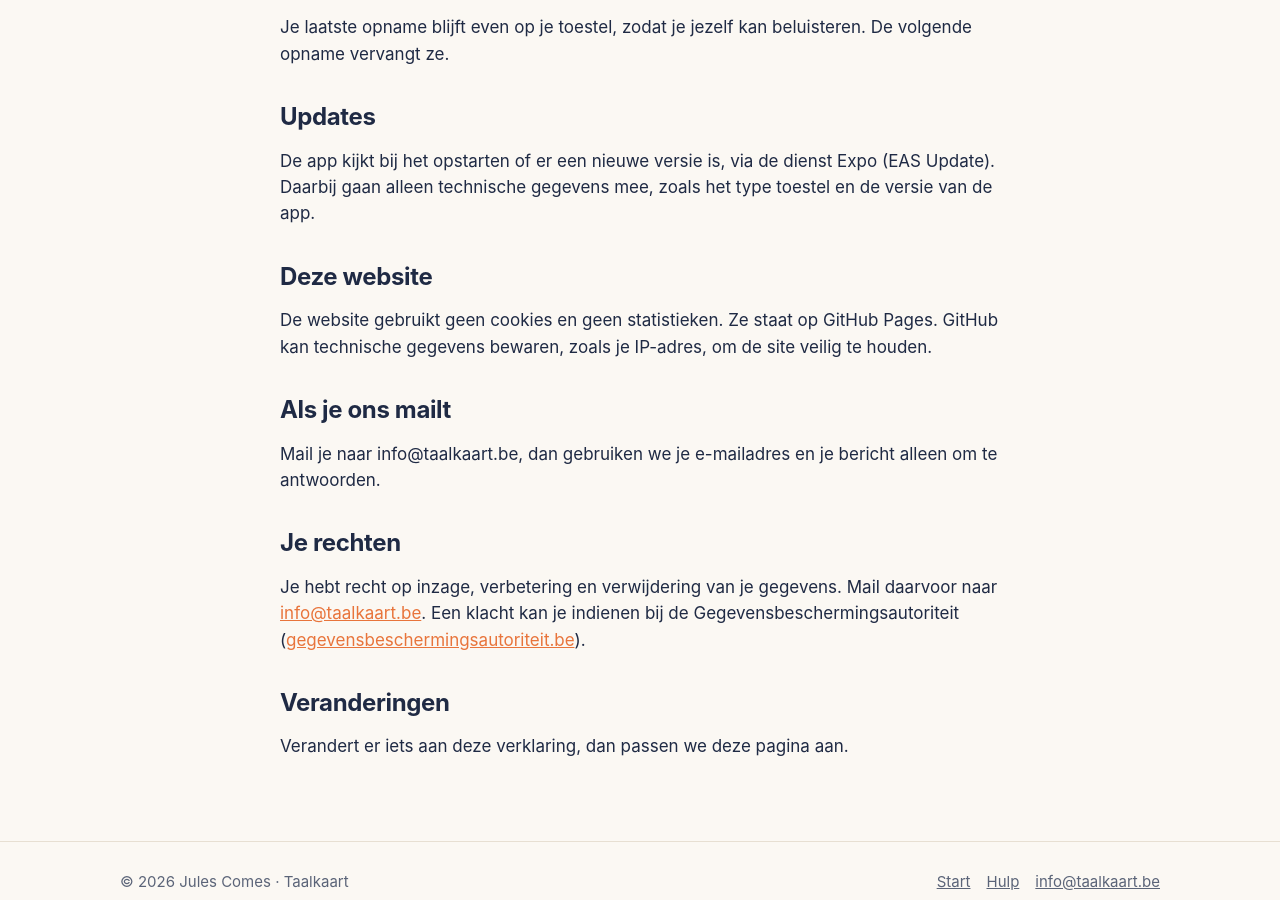
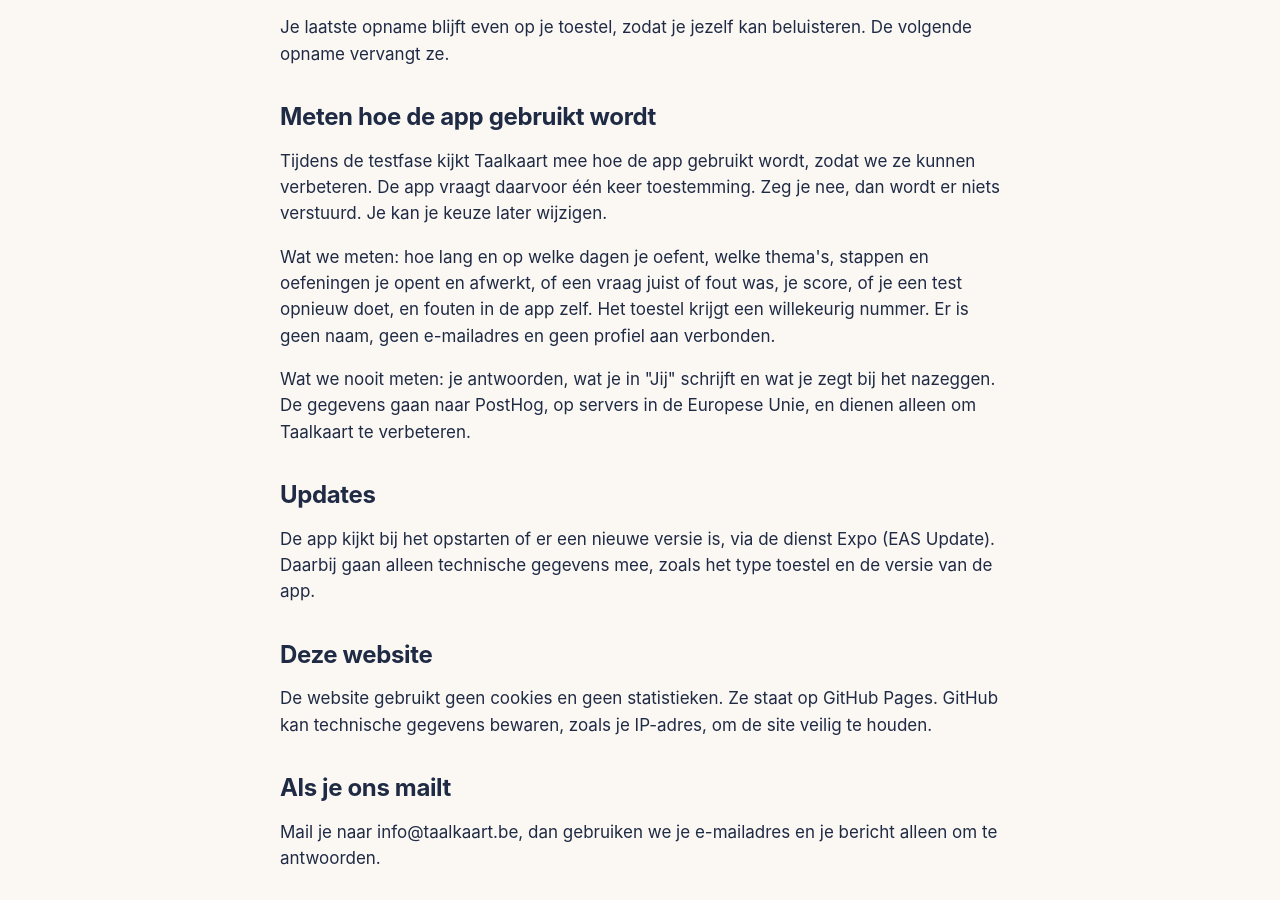
Before and after one commit to comesjules-ui/taalkaart-website, a plain HTML site: page privacy.html in a window 1280 px wide. Shown: the part 800-1700 px from the top of the page. Drawn offline with Linux system fonts and the light colour scheme.

Commit message:
Privacy: alinea over meten in de app
Co-Authored-By: Claude Sonnet 5.5 <noreply@anthropic.com>
Claude-Session: https://claude.ai/code/session_01Bte1npq7GZy7uxA7oCcsqH

```diff
--- a/privacy.html
+++ b/privacy.html
@@ -43,6 +43,11 @@
   <p>Bij het nazeggen gebruikt de app de microfoon, alleen als je op de knop tikt. Je zin gaat naar de spraakherkenning van je toestel: van Apple op iPhone en iPad, van Google op Android. Daarvoor heb je internet nodig. Wij krijgen je stem niet.</p>
   <p>Je laatste opname blijft even op je toestel, zodat je jezelf kan beluisteren. De volgende opname vervangt ze.</p>
 
+  <h2>Meten hoe de app gebruikt wordt</h2>
+  <p>Tijdens de testfase kijkt Taalkaart mee hoe de app gebruikt wordt, zodat we ze kunnen verbeteren. De app vraagt daarvoor één keer toestemming. Zeg je nee, dan wordt er niets verstuurd. Je kan je keuze later wijzigen.</p>
+  <p>Wat we meten: hoe lang en op welke dagen je oefent, welke thema's, stappen en oefeningen je opent en afwerkt, of een vraag juist of fout was, je score, of je een test opnieuw doet, en fouten in de app zelf. Het toestel krijgt een willekeurig nummer. Er is geen naam, geen e-mailadres en geen profiel aan verbonden.</p>
+  <p>Wat we nooit meten: je antwoorden, wat je in "Jij" schrijft en wat je zegt bij het nazeggen. De gegevens gaan naar PostHog, op servers in de Europese Unie, en dienen alleen om Taalkaart te verbeteren.</p>
+
   <h2>Updates</h2>
   <p>De app kijkt bij het opstarten of er een nieuwe versie is, via de dienst Expo (EAS Update). Daarbij gaan alleen technische gegevens mee, zoals het type toestel en de versie van de app.</p>
 
```
